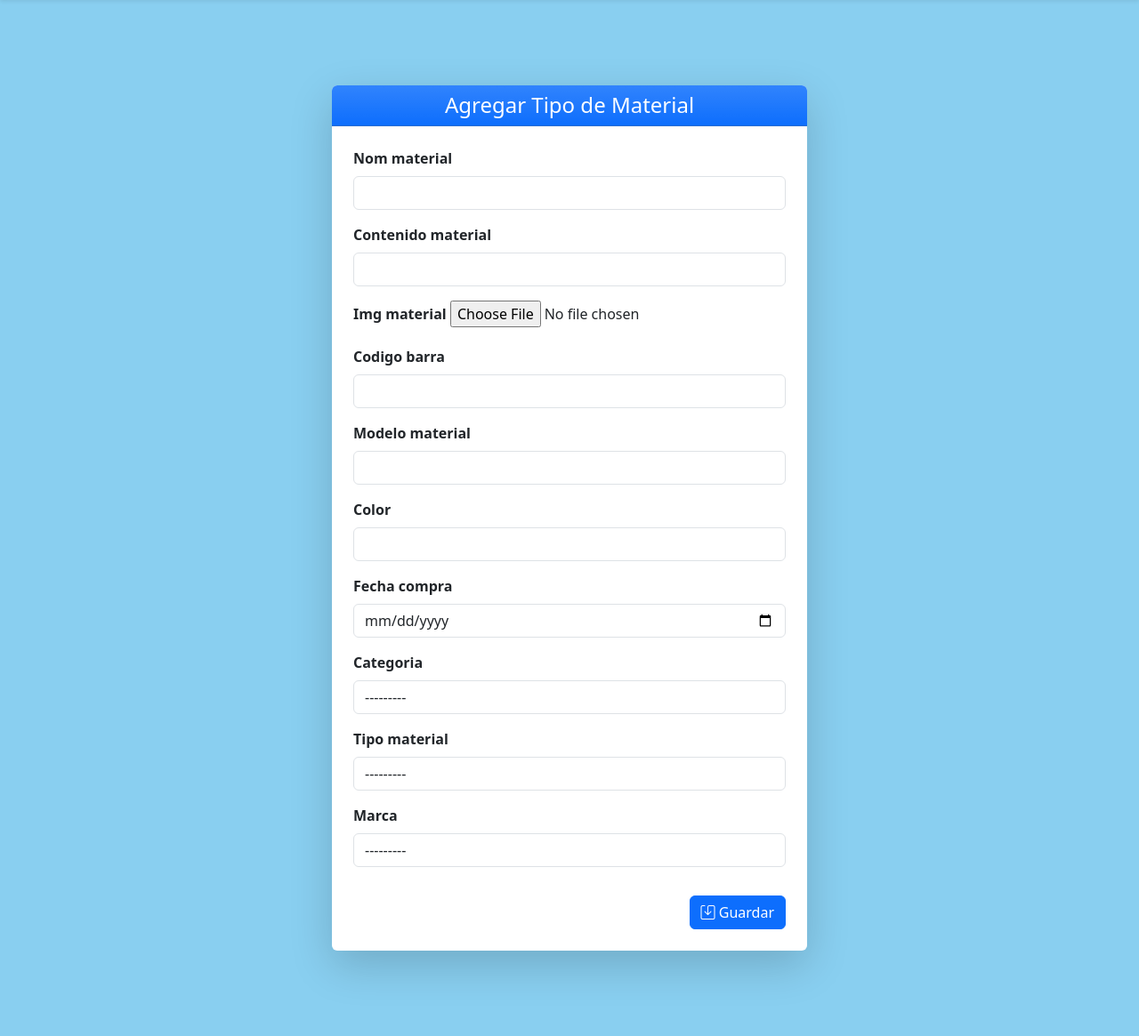
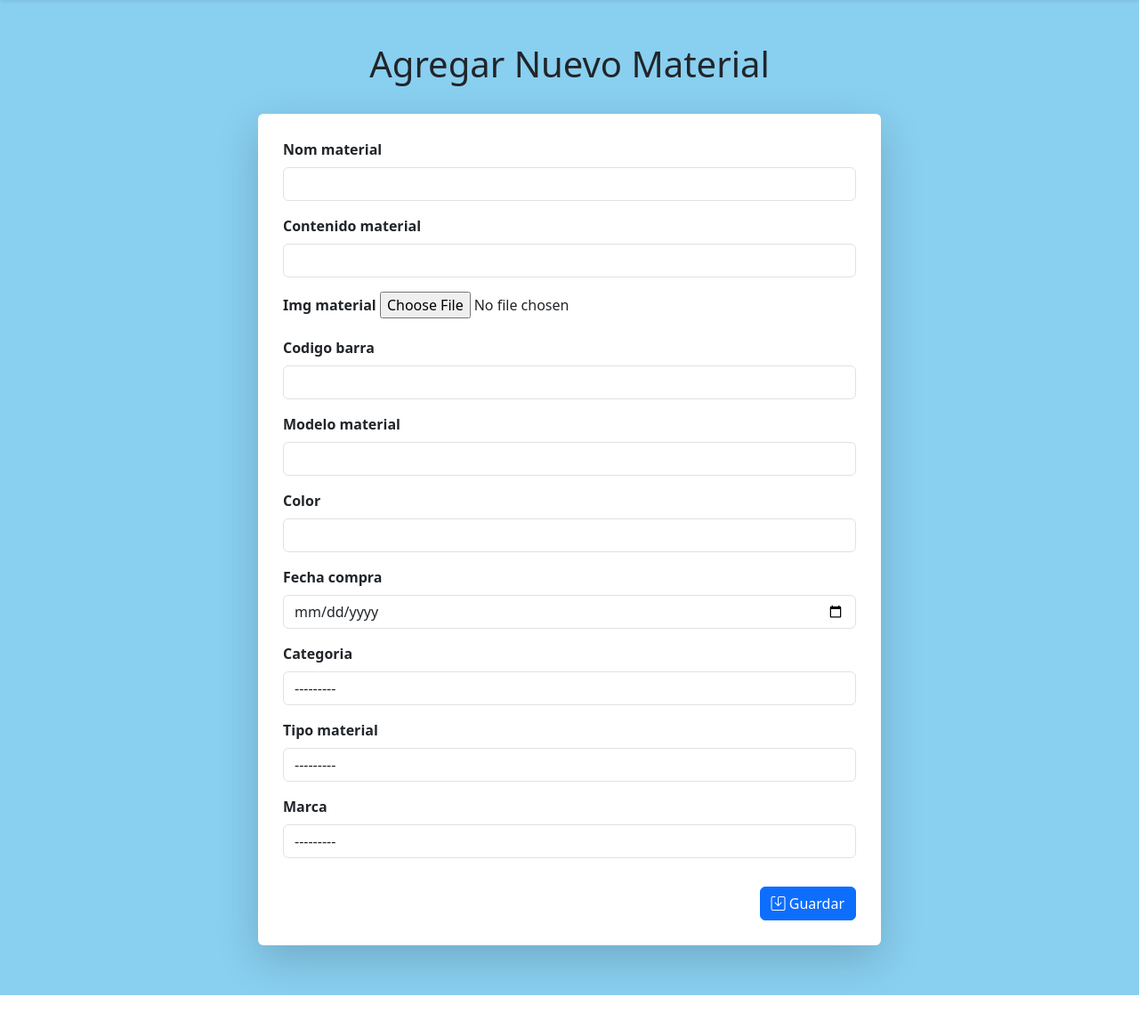
Before and after one commit to ConstanzaPavez/srvSIGEM, a Django app: page /agregar-material/ in a window 1280 px wide. Shown: the part 66-1231 px from the top of the page at 89% size. After the commit the page ends 1185 px from the top, so only its background shows below. Run offline with Django 4.2, Linux system fonts and the light colour scheme; data that the repository does not hold is empty; parts of the project's set-up code (start-up, migrations or seed data) failed here and were passed over; some libraries are stand-ins or nearby versions.

Commit message:
arreglo vista agregar material

```diff
--- a/appSIGEM/templates/paginas/agregar_cosas/agregar_material.html
+++ b/appSIGEM/templates/paginas/agregar_cosas/agregar_material.html
@@ -3,19 +3,16 @@
 {% block title %}Agregar Tipo de Material{% endblock %}
 
 {% block content %}
-<div class="container py-5">
-    <div class="row justify-content-center">
-        <div class="col-lg-6 col-md-8">
-            <div class="card border-0 shadow-lg">
-                <div class="card-header bg-gradient bg-primary text-white text-center rounded-top">
-                    <h4 class="mb-0">Agregar Tipo de Material</h4>
-                </div>
-                <div class="card-body px-4 py-4">
+<h1 class="text-center mb-4">Agregar Nuevo Material</h1>
+<div class="container d-flex justify-content-center align-items-center min-vh-75 py-2">
+    <div class="card shadow-lg p-4 p-md-4 border-0" style="width: 100%; max-width: 700px;">
+                <div class="card-body px-1 py-1">
                     <form method="POST" enctype="multipart/form-data" novalidate>
                         {% csrf_token %}
 
                         {% for field in form %}
                             <div class="mb-3">
+
                                 <label class="form-label fw-semibold">{{ field.label }}</label>
                                 {{ field }}
                                 {% if field.help_text %}
```
